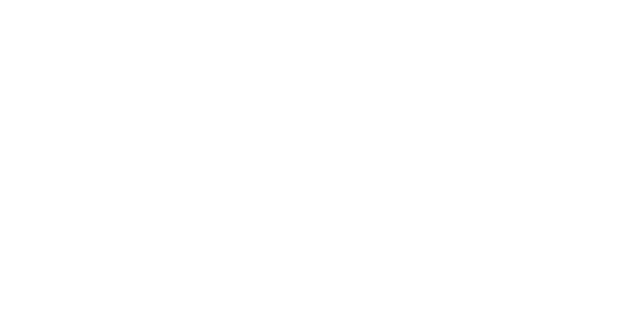
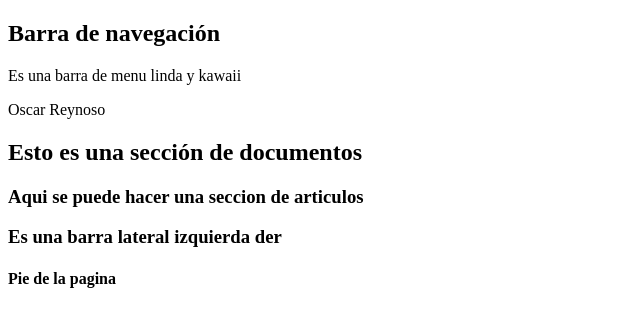
Before and after one commit to Reynoso-Cortes-Oscar/4iv7-psw-reynoso-cortes-oscar, a plain HTML site: page index.html in a window 1280 px wide. Shown: the whole page, without its empty margins (0-640 px from the left). Drawn offline with Linux system fonts and the light colour scheme.

Commit message:
Mi pagina

```diff
--- a/index.html
+++ b/index.html
@@ -4,9 +4,26 @@
     <meta charset="UTF-8">
     <meta http-equiv="X-UA-Compatible" content="IE=edge">
     <meta name="viewport" content="width=device-width, initial-scale=1.0">
-    <title>Document</title>
+    <title>HTML 5: El futuro</title>
 </head>
 <body>
+    <nav>
+        <h1>Barra de navegación</h1>
+        <p>Es una barra de menu linda y kawaii</p>
+    </nav>
 
+    <section>
+        <p>Oscar Reynoso</p>
+        <h2>Esto es una sección de documentos </h2>
+        <article>
+            <h3>Aqui se puede hacer una seccion de articulos</h3>
+        </article>
+        <aside>
+            <h3>Es una barra lateral izquierda der</h3>
+        </aside>
+    </section>
+    <footer>
+        <h4>Pie de la pagina</h4>
+    </footer>
 </body>
 </html>
```
